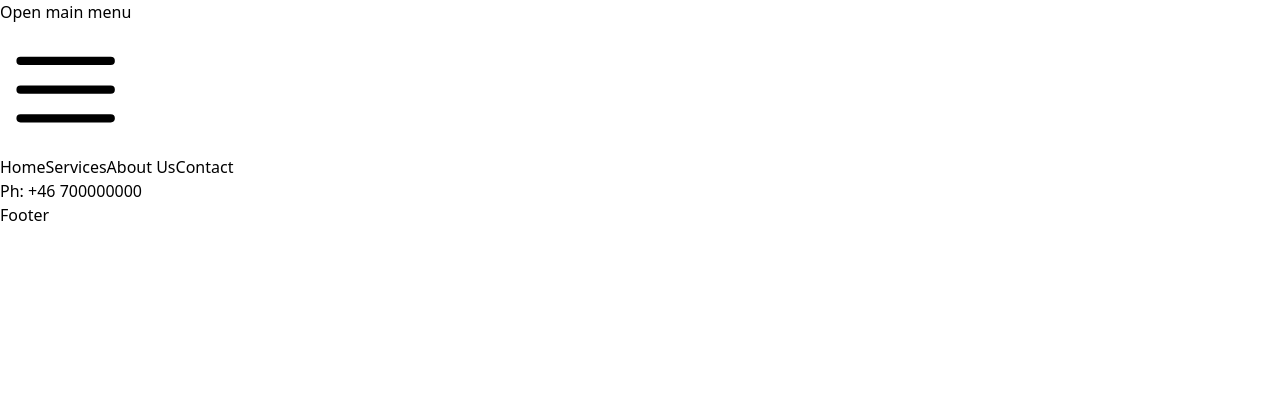
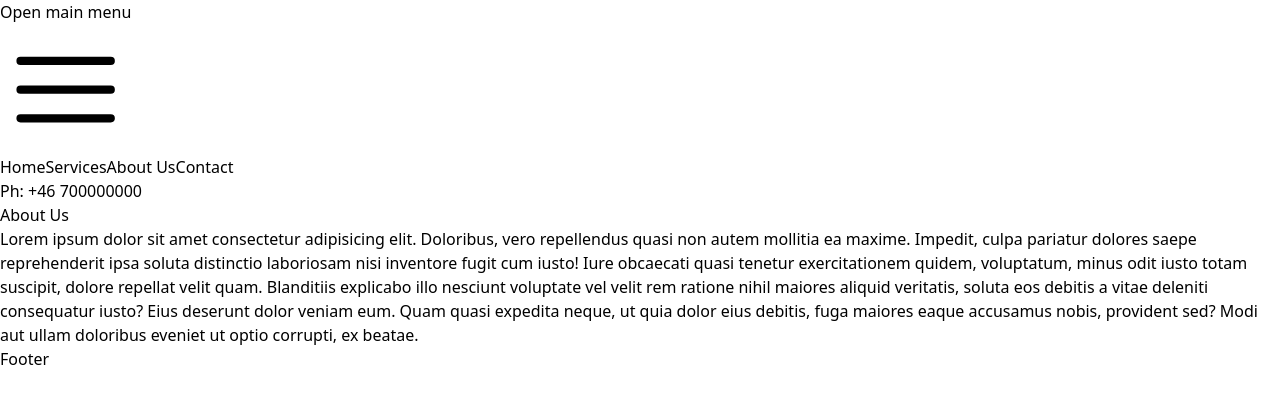
Before and after one commit to polothil/vite-tailwind, a React (Vite) app: page /vite-tailwind/about in a window 1280 px wide. Shown: the top 404 px of the page. Built offline with nearby package versions, Linux system fonts and the light colour scheme.

Commit message:
added base to routes

```diff
--- a/src/App.jsx
+++ b/src/App.jsx
@@ -13,10 +13,10 @@ function App() {
       <Router>
         <Navbar />
         <Routes>
-          <Route exact path='/' element={<Home />} />
-          <Route path='/services' element={<Services />} />
-          <Route path='/about' element={<AboutUs />} />
-          <Route path='/contact' element={<Contact />} />
+          <Route exact path='/vite-tailwind/' element={<Home />} />
+          <Route path='/vite-tailwind/services' element={<Services />} />
+          <Route path='/vite-tailwind/about' element={<AboutUs />} />
+          <Route path='/vite-tailwind/contact' element={<Contact />} />
         </Routes>
         <Footer />
       </Router>
--- a/src/components/header/Navbar.jsx
+++ b/src/components/header/Navbar.jsx
@@ -3,10 +3,10 @@ import { Disclosure, Menu, Transition } from '@headlessui/react';
 import { Bars3Icon, BellIcon, XMarkIcon } from '@heroicons/react/24/outline';
 
 const navigation = [
-  { name: 'Home', href: '/', current: true },
-  { name: 'Services', href: '/services', current: false },
-  { name: 'About Us', href: '/about', current: false },
-  { name: 'Contact', href: '/contact', current: false },
+  { name: 'Home', href: '/vite-tailwind/', current: true },
+  { name: 'Services', href: '/vite-tailwind/services', current: false },
+  { name: 'About Us', href: '/vite-tailwind/about', current: false },
+  { name: 'Contact', href: '/vite-tailwind/contact', current: false },
 ];
 
 function classNames(...classes) {
```
